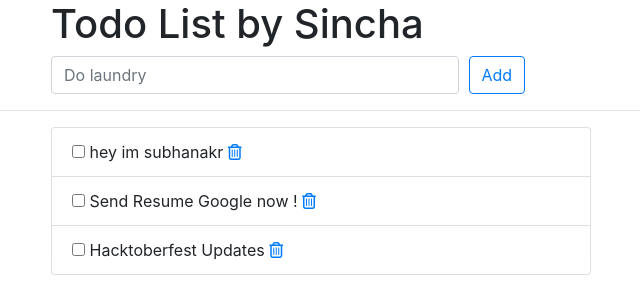
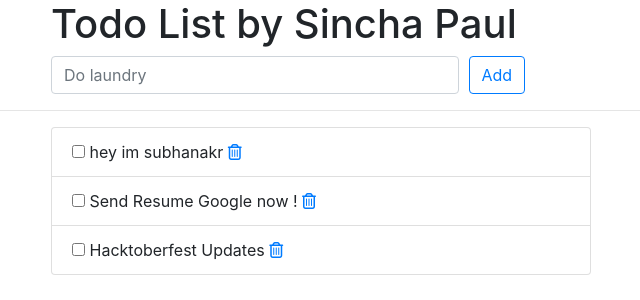
Before and after one commit to shreys7/django-todo, a Django app: page /todos/ in a window 1280 px wide. Shown: the top 300 px of the page, without its empty margins (224-864 px from the left). Run offline with Django 3.2, Linux system fonts and the light colour scheme; data comes from the database, SQL or seed files in the repository; some libraries are stand-ins or nearby versions.

Commit message:
html page changed with name

```diff
--- a/todos/templates/todos/index.html
+++ b/todos/templates/todos/index.html
@@ -12,7 +12,7 @@
     <div class="offset-md-2 col-lg-9">
       <div class="page-header">
         <h1>
-          Todo List by Sincha
+          Todo List by Sincha Paul
         </h1>
       </div>
     </div>
```
